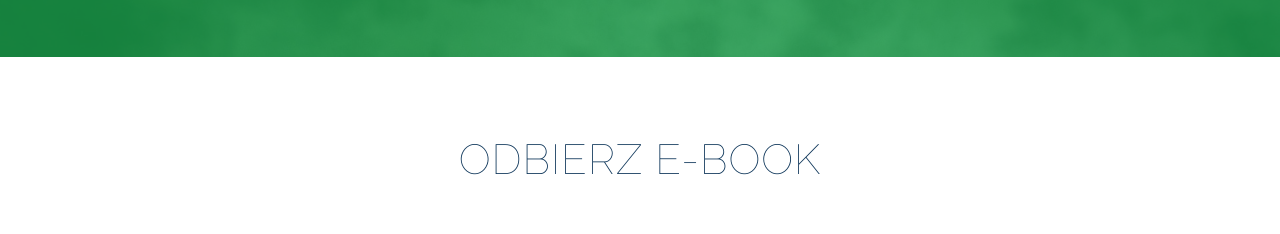
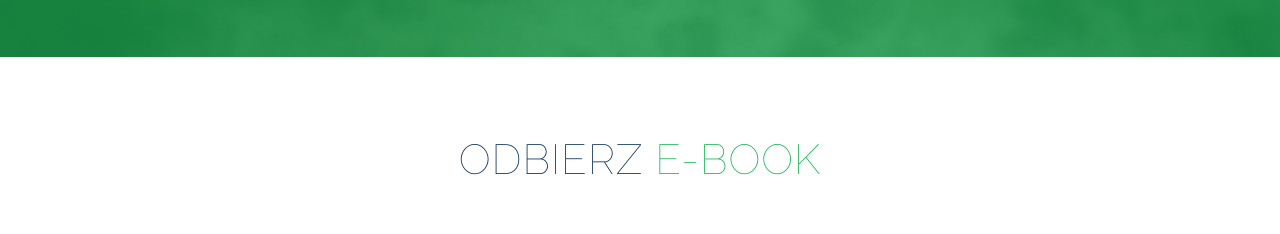
Before and after one commit to kamilbednarz/dietonika.pl, a plain HTML site: page index.html in a window 1280 px wide. Shown: the part 1940-2174 px from the top of the page. Drawn offline with Linux system fonts and the light colour scheme.

Commit message:
Minor style change

```diff
--- a/index.html
+++ b/index.html
@@ -253,7 +253,7 @@
           <div class="col-md-9">
             <div class="section-header">
               <h2 class="section-title wow fadeIn" data-wow-duration="1000ms" data-wow-delay="0.3s">
-                Odbierz e-book
+                Odbierz <span>e-book</span>
               </h2>
               <br/>
               <div class="ml-form-embed" data-account="1145692:x6p1b3n4r0" data-form="877322:g7c8z6"></div>
```
